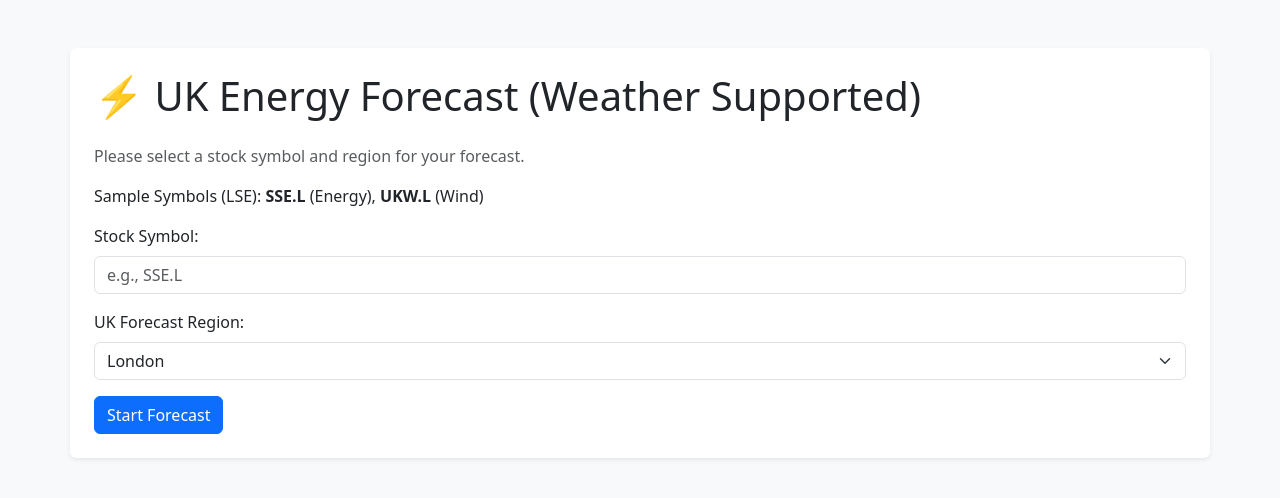
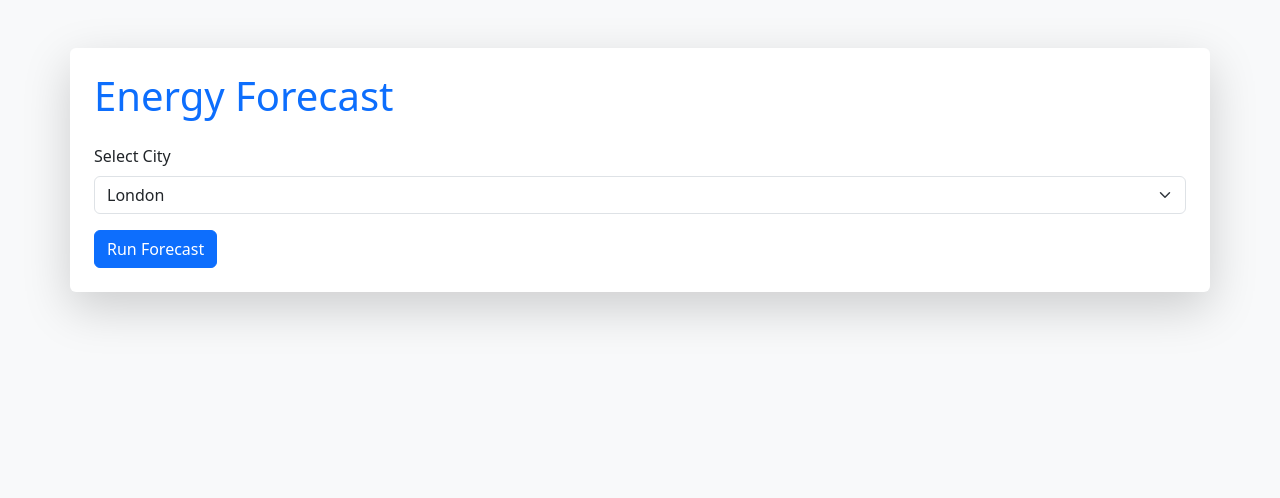
Before and after one commit to ngamzedeniz/energy-forecast-dashboard, a FastAPI app: page / in a window 1280 px wide. Shown: the top 498 px of the page. Run offline with FastAPI, Linux system fonts and the light colour scheme.

Commit message:
Update index.html

```diff
--- a/templates/index.html
+++ b/templates/index.html
@@ -1,35 +1,22 @@
 <!DOCTYPE html>
 <html>
 <head>
-    <title>UK Energy Forecast Entry</title>
+    <title>Energy Forecast</title>
     <link href="https://cdn.jsdelivr.net/npm/bootstrap@5.3.3/dist/css/bootstrap.min.css" rel="stylesheet">
 </head>
 <body class="bg-light">
-    <div class="container mt-5 p-4 bg-white rounded shadow-sm">
-        <h1 class="mb-4">⚡ UK Energy Forecast (Weather Supported)</h1>
-        <p class="text-muted">Please select a stock symbol and region for your forecast.</p>
-        <p>Sample Symbols (LSE): <strong>SSE.L</strong> (Energy), <strong>UKW.L</strong> (Wind)</p>
-
-        {% if error_message %}
-            <div class="alert alert-danger">{{ error_message }}</div>
-        {% endif %}
-
-        <form method="POST" action="/predict">
+    <div class="container mt-5 p-4 bg-white rounded shadow-lg">
+        <h1 class="mb-4 text-primary">Energy Forecast</h1>
+        <form method="post" action="/forecast">
             <div class="mb-3">
-                <label for="ticker" class="form-label">Stock Symbol:</label>
-                <input type="text" id="ticker" name="ticker" class="form-control" required placeholder="e.g., SSE.L">
-            </div>
-
-            <div class="mb-3">
-                <label for="city" class="form-label">UK Forecast Region:</label>
-                <select id="city" name="city" class="form-select" required>
-                    {% for city_name in cities %}
-                        <option value="{{ city_name }}">{{ city_name }}</option>
+                <label for="city" class="form-label">Select City</label>
+                <select class="form-select" id="city" name="city">
+                    {% for c in cities %}
+                        <option value="{{ c }}">{{ c }}</option>
                     {% endfor %}
                 </select>
             </div>
-
-            <button type="submit" class="btn btn-primary">Start Forecast</button>
+            <button type="submit" class="btn btn-primary">Run Forecast</button>
         </form>
     </div>
 </body>
```
